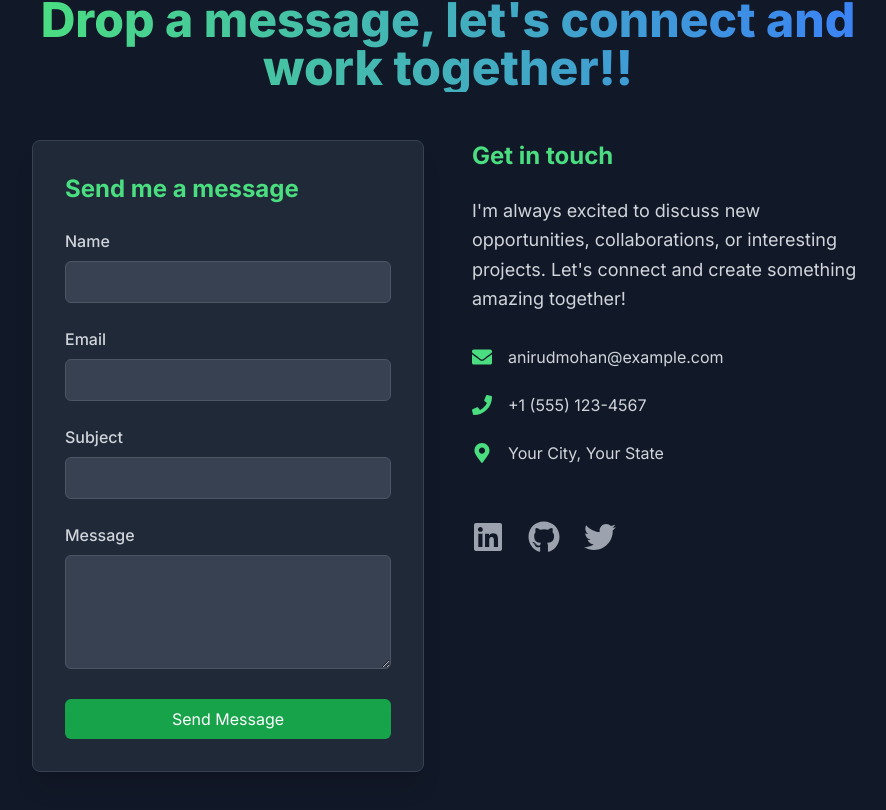
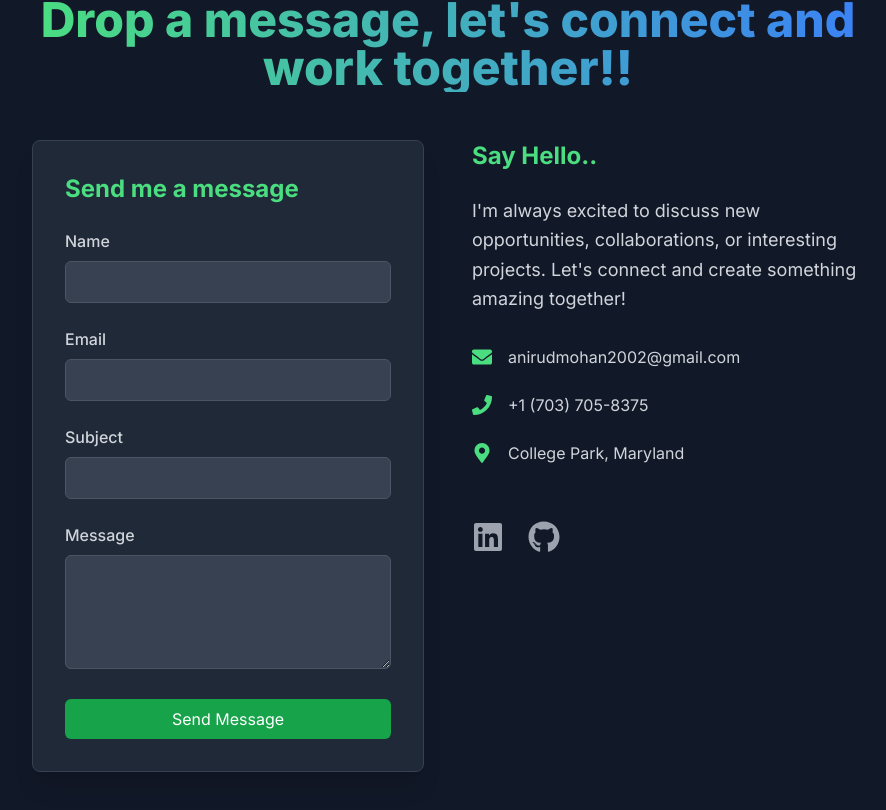
Before and after one commit to Anirud-Mohan/portfolio, a Next.js app: page / in a window 1280 px wide. Shown: the part 5936-6746 px from the top of the page, without its empty margins (192-1078 px from the left). Built offline with nearby package versions, Linux system fonts and the light colour scheme.

Commit message:
updated contact page

```diff
--- a/app/components/Contact.tsx
+++ b/app/components/Contact.tsx
@@ -199,7 +199,7 @@ const Contact = () => {
             className="space-y-8"
           >
             <div>
-              <h3 className="text-2xl font-bold text-green-400 mb-6">Get in touch</h3>
+              <h3 className="text-2xl font-bold text-green-400 mb-6">Say Hello..</h3>
               <p className="text-gray-300 text-lg leading-relaxed">
                 I'm always excited to discuss new opportunities, collaborations, or interesting projects.
                 Let's connect and create something amazing together!
@@ -212,27 +212,27 @@ const Contact = () => {
                 className="flex items-center space-x-4 text-gray-300"
               >
                 <FaEnvelope className="text-green-400 text-xl" />
-                <span>anirudmohan@example.com</span>
+                <span>anirudmohan2002@gmail.com</span>
               </motion.div>
               <motion.div
                 whileHover={{ x: 10 }}
                 className="flex items-center space-x-4 text-gray-300"
               >
                 <FaPhone className="text-green-400 text-xl" />
-                <span>+1 (555) 123-4567</span>
+                <span>+1 (703) 705-8375</span>
               </motion.div>
               <motion.div
                 whileHover={{ x: 10 }}
                 className="flex items-center space-x-4 text-gray-300"
               >
                 <FaMapMarkerAlt className="text-green-400 text-xl" />
-                <span>Your City, Your State</span>
+                <span>College Park, Maryland</span>
               </motion.div>
             </div>
 
             <div className="flex space-x-6 pt-6">
               <motion.a
-                href="https://linkedin.com/in/yourusername"
+                href="https://www.linkedin.com/in/anirud-mohan/"
                 target="_blank"
                 rel="noopener noreferrer"
                 whileHover={{ scale: 1.2, color: "#0077b5" }}
@@ -241,22 +241,13 @@ const Contact = () => {
                 <FaLinkedin size={32} />
               </motion.a>
               <motion.a
-                href="https://github.com/yourusername"
+                href="https://github.com/Anirud-Mohan"
                 target="_blank"
                 rel="noopener noreferrer"
                 whileHover={{ scale: 1.2, color: "#333" }}
                 className="text-gray-400 hover:text-gray-600 transition-colors duration-300"
               >
                 <FaGithub size={32} />
-              </motion.a>
-              <motion.a
-                href="https://twitter.com/yourusername"
-                target="_blank"
-                rel="noopener noreferrer"
-                whileHover={{ scale: 1.2, color: "#1da1f2" }}
-                className="text-gray-400 hover:text-blue-400 transition-colors duration-300"
-              >
-                <FaTwitter size={32} />
               </motion.a>
             </div>
           </motion.div>
```
